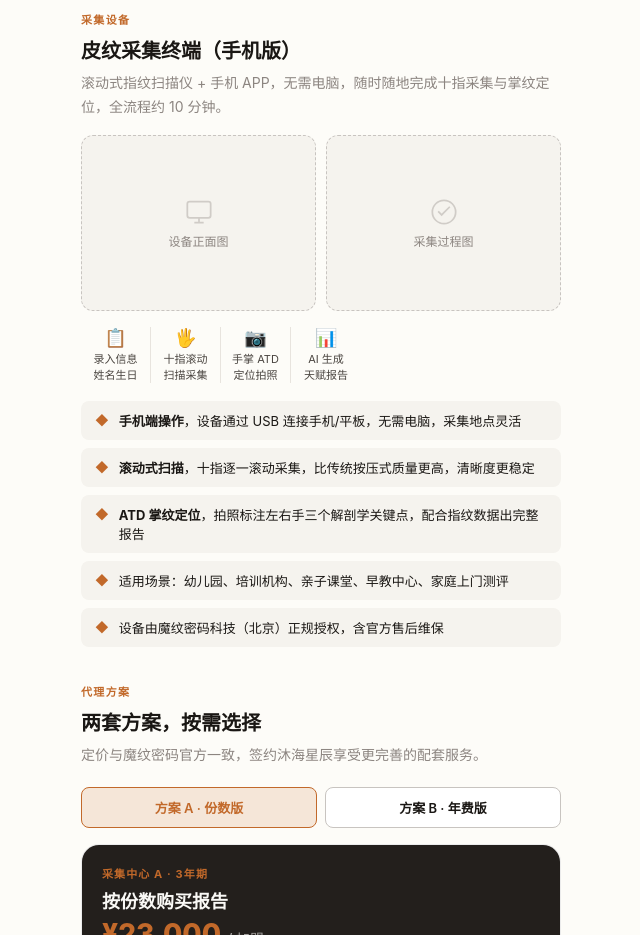
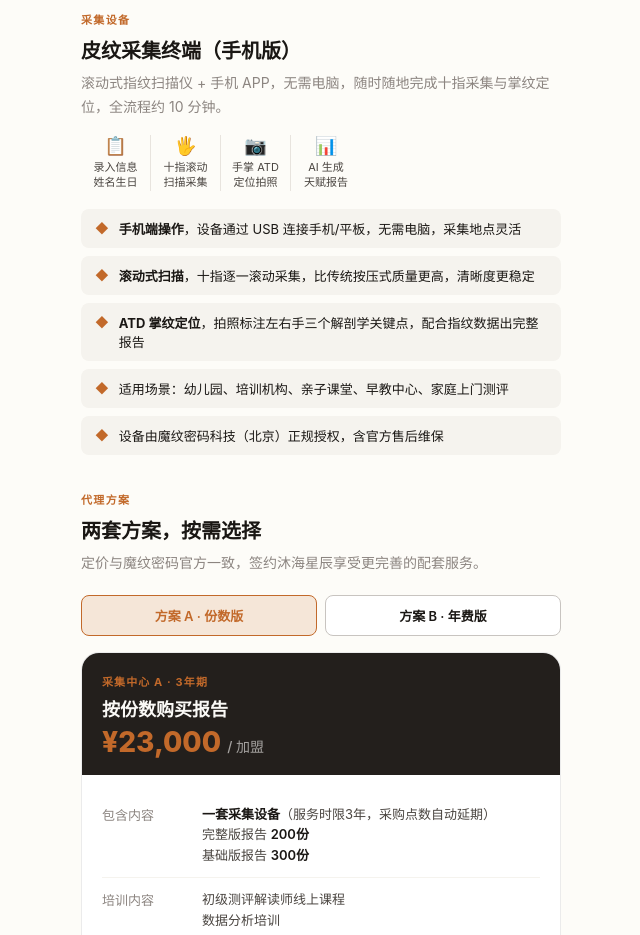
Before and after one commit to gyl-0322/aipiwen-ai-understanding, a plain HTML site: page partner.html in a window 1280 px wide. Shown: the part 860-1795 px from the top of the page, without its empty margins (319-959 px from the left). Drawn offline with Linux system fonts and the light colour scheme; no server answers.

Commit message:
fix(partner): 移除设备图片占位 + 保持神秘感，联系方式待填个人微信

```diff
--- a/partner.html
+++ b/partner.html
@@ -92,17 +92,6 @@ a { color:inherit; text-decoration:none; }
 
 /* ── DEVICE SECTION ── */
 .device-section { padding:36px 20px 0; }
-.device-imgs { display:grid; grid-template-columns:1fr 1fr; gap:10px; margin-bottom:16px; }
-.device-img-slot {
-  aspect-ratio:4/3; border-radius:var(--r-md);
-  background:var(--cream-deep);
-  border:1.5px dashed var(--ink-20);
-  display:flex; flex-direction:column; align-items:center; justify-content:center;
-  gap:6px; color:var(--ink-40); font-size:12px;
-  overflow:hidden;
-}
-.device-img-slot img { width:100%; height:100%; object-fit:cover; }
-.device-img-slot svg { width:28px; height:28px; opacity:.35; }
 .device-desc { font-size:14px; color:var(--ink-70); line-height:1.7; }
 .device-spec-list { margin-top:14px; display:flex; flex-direction:column; gap:8px; }
 .device-spec {
@@ -340,18 +329,6 @@ a { color:inherit; text-decoration:none; }
   <div class="section-label">采集设备</div>
   <h2 class="section-title">皮纹采集终端（手机版）</h2>
   <p class="section-sub" style="margin-bottom:16px">滚动式指纹扫描仪 + 手机 APP，无需电脑，随时随地完成十指采集与掌纹定位，全流程约 10 分钟。</p>
-
-  <!-- ★ 图片占位：Emma 上传设备图后替换 src -->
-  <div class="device-imgs">
-    <div class="device-img-slot" id="device-img-1">
-      <svg viewBox="0 0 24 24" fill="none" stroke="currentColor" stroke-width="1.5"><rect x="2" y="3" width="20" height="14" rx="2"/><path d="M8 21h8M12 17v4"/></svg>
-      <span>设备正面图</span>
-    </div>
-    <div class="device-img-slot" id="device-img-2">
-      <svg viewBox="0 0 24 24" fill="none" stroke="currentColor" stroke-width="1.5"><path d="M7 11.5l3 3 7-7"/><circle cx="12" cy="12" r="10"/></svg>
-      <span>采集过程图</span>
-    </div>
-  </div>
 
   <!-- 采集流程 mini 步骤（来自官方流程文档）-->
   <div style="display:flex;gap:0;margin:16px 0 14px;overflow-x:auto;padding-bottom:4px;">
```
